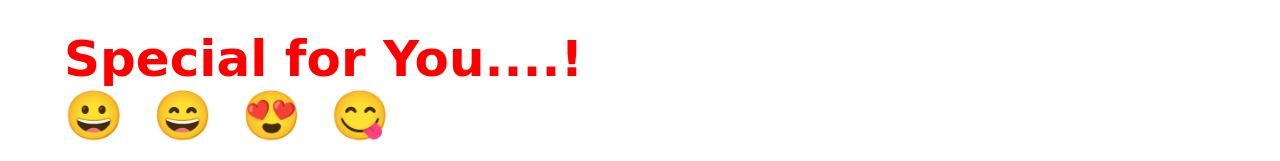
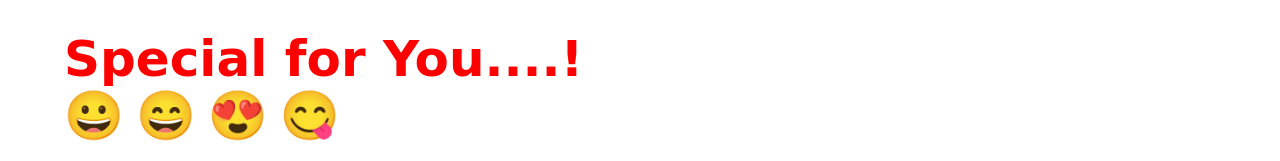
Before and after one commit to Bajlar/project, a plain HTML site: page index.html in a window 1280 px wide. Shown: the top 161 px of the page. Drawn offline with Linux system fonts and the light colour scheme; grey boxes are pictures that could not be loaded.

Commit message:
gift is ok

```diff
--- a/style.css
+++ b/style.css
@@ -13,12 +13,6 @@
   color: red;
   font-size: 50px;
   font-family: cursive;
-}
-
-p {
-  font-family: monospace;
-  font-size: 20px;
-  color: dimgrey;
 }
 
 .flower-pic img {
```
